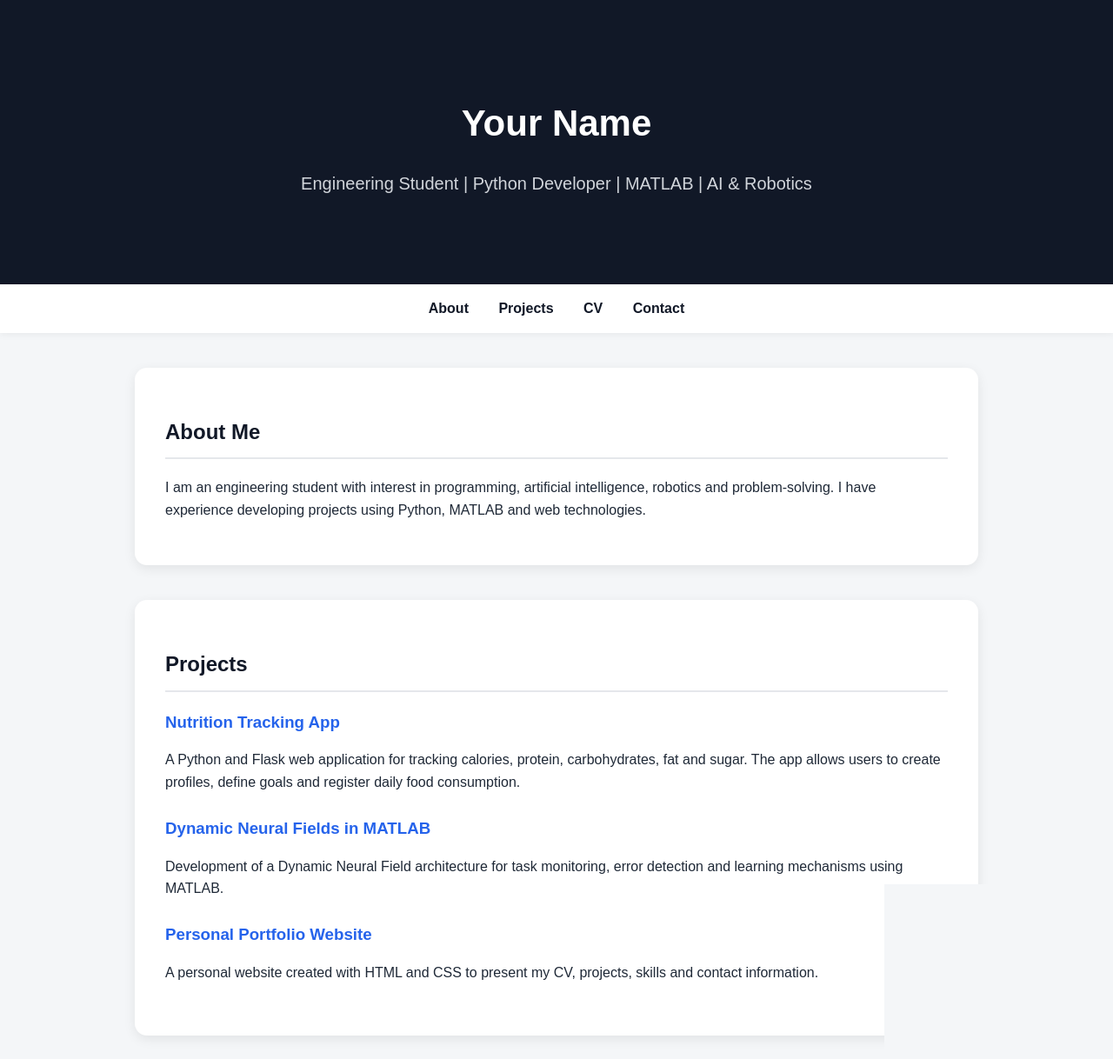
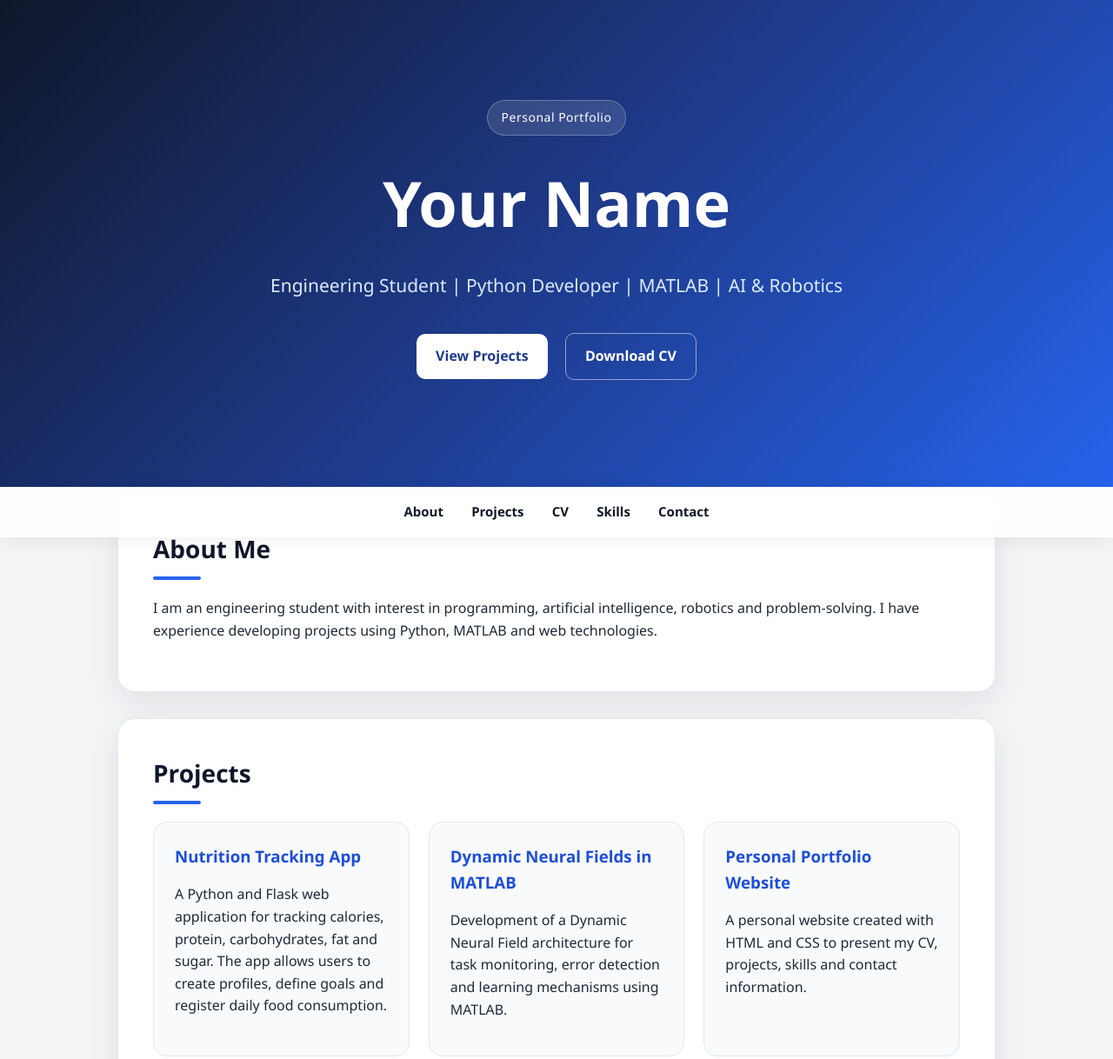
Before and after one commit to hugotorres08/hugotorres08.github.io, a plain HTML site: page index.html in a window 1280 px wide. Shown: the top 1218 px of the page at 87% size. Drawn offline with Linux system fonts and the light colour scheme.

Commit message:
Revamp portfolio layout and styling

```diff
--- a/index.html
+++ b/index.html
@@ -4,95 +4,216 @@
   <meta charset="UTF-8" />
   <meta name="viewport" content="width=device-width, initial-scale=1.0" />
   <title>Your Name | Portfolio</title>
+
   <style>
+    * {
+      box-sizing: border-box;
+      scroll-behavior: smooth;
+    }
+
     body {
       margin: 0;
-      font-family: Arial, sans-serif;
-      background: #f4f6f8;
+      font-family: "Segoe UI", Arial, sans-serif;
+      background: #f3f4f6;
       color: #1f2937;
       line-height: 1.6;
     }
 
     header {
-      background: #111827;
+      min-height: 70vh;
+      background: linear-gradient(135deg, #0f172a, #1e3a8a, #2563eb);
       color: white;
-      padding: 80px 20px;
+      display: flex;
+      align-items: center;
+      justify-content: center;
       text-align: center;
+      padding: 60px 20px;
+    }
+
+    .hero {
+      max-width: 850px;
+    }
+
+    .hero span {
+      display: inline-block;
+      background: rgba(255,255,255,0.12);
+      border: 1px solid rgba(255,255,255,0.25);
+      padding: 8px 16px;
+      border-radius: 999px;
+      margin-bottom: 20px;
+      font-size: 14px;
+      letter-spacing: 0.5px;
     }
 
     header h1 {
-      font-size: 42px;
-      margin-bottom: 10px;
+      font-size: clamp(42px, 8vw, 72px);
+      margin: 0 0 15px;
     }
 
     header p {
-      font-size: 20px;
-      color: #d1d5db;
+      font-size: 21px;
+      color: #dbeafe;
+      margin-bottom: 30px;
+    }
+
+    .hero-buttons a {
+      display: inline-block;
+      margin: 8px;
+      padding: 13px 22px;
+      border-radius: 10px;
+      text-decoration: none;
+      font-weight: 700;
+    }
+
+    .primary-btn {
+      background: white;
+      color: #1e3a8a;
+    }
+
+    .secondary-btn {
+      border: 1px solid rgba(255,255,255,0.5);
+      color: white;
     }
 
     nav {
-      background: white;
-      padding: 15px;
+      background: rgba(255,255,255,0.9);
+      backdrop-filter: blur(12px);
+      padding: 16px;
       text-align: center;
-      box-shadow: 0 2px 8px rgba(0,0,0,0.05);
+      box-shadow: 0 4px 20px rgba(0,0,0,0.06);
       position: sticky;
       top: 0;
+      z-index: 100;
     }
 
     nav a {
-      margin: 0 15px;
+      margin: 0 14px;
       text-decoration: none;
       color: #111827;
-      font-weight: bold;
+      font-weight: 700;
+      font-size: 15px;
+    }
+
+    nav a:hover {
+      color: #2563eb;
+    }
+
+    main {
+      max-width: 1050px;
+      margin: -50px auto 0;
+      padding: 0 20px;
+      position: relative;
+      z-index: 2;
     }
 
     section {
-      max-width: 900px;
-      margin: 40px auto;
       background: white;
-      padding: 35px;
-      border-radius: 14px;
-      box-shadow: 0 4px 14px rgba(0,0,0,0.08);
+      padding: 40px;
+      border-radius: 20px;
+      box-shadow: 0 12px 35px rgba(15, 23, 42, 0.08);
+      margin-bottom: 30px;
+      border: 1px solid #e5e7eb;
     }
 
     h2 {
-      color: #111827;
-      border-bottom: 2px solid #e5e7eb;
-      padding-bottom: 10px;
+      font-size: 28px;
+      color: #0f172a;
+      margin-top: 0;
+      margin-bottom: 20px;
+      position: relative;
+    }
+
+    h2::after {
+      content: "";
+      display: block;
+      width: 55px;
+      height: 4px;
+      background: #2563eb;
+      border-radius: 999px;
+      margin-top: 10px;
+    }
+
+    .projects-grid {
+      display: grid;
+      grid-template-columns: repeat(auto-fit, minmax(260px, 1fr));
+      gap: 22px;
     }
 
     .project {
-      margin-bottom: 25px;
+      padding: 24px;
+      border-radius: 16px;
+      background: #f8fafc;
+      border: 1px solid #e5e7eb;
+      transition: transform 0.2s ease, box-shadow 0.2s ease;
+    }
+
+    .project:hover {
+      transform: translateY(-5px);
+      box-shadow: 0 12px 25px rgba(37, 99, 235, 0.12);
     }
 
     .project h3 {
-      margin-bottom: 5px;
-      color: #2563eb;
+      margin-top: 0;
+      margin-bottom: 10px;
+      color: #1d4ed8;
+    }
+
+    .skills {
+      display: flex;
+      flex-wrap: wrap;
+      gap: 10px;
     }
 
     .skills span {
       display: inline-block;
-      background: #e5e7eb;
-      padding: 8px 12px;
-      margin: 6px;
-      border-radius: 20px;
+      background: #eff6ff;
+      color: #1d4ed8;
+      padding: 9px 14px;
+      border-radius: 999px;
       font-size: 14px;
+      font-weight: 700;
+      border: 1px solid #bfdbfe;
     }
 
     .button {
       display: inline-block;
-      background: #2563eb;
+      background: linear-gradient(135deg, #2563eb, #1d4ed8);
       color: white;
-      padding: 12px 18px;
-      border-radius: 8px;
+      padding: 13px 20px;
+      border-radius: 10px;
       text-decoration: none;
       margin-top: 10px;
+      font-weight: 700;
+      box-shadow: 0 8px 18px rgba(37, 99, 235, 0.25);
+    }
+
+    .button:hover {
+      transform: translateY(-2px);
+    }
+
+    #contact p {
+      margin: 10px 0;
     }
 
     footer {
       text-align: center;
-      padding: 30px;
+      padding: 35px 20px;
       color: #6b7280;
+    }
+
+    @media (max-width: 700px) {
+      nav a {
+        display: inline-block;
+        margin: 6px 8px;
+      }
+
+      section {
+        padding: 28px;
+      }
+
+      main {
+        margin-top: -30px;
+      }
     }
   </style>
 </head>
@@ -100,16 +221,27 @@
 <body>
 
   <header>
+    <div class="hero">
+      <span>Personal Portfolio</span>
       <h1>Your Name</h1>
       <p>Engineering Student | Python Developer | MATLAB | AI & Robotics</p>
+
+      <div class="hero-buttons">
+        <a class="primary-btn" href="#projects">View Projects</a>
+        <a class="secondary-btn" href="cv.pdf" target="_blank">Download CV</a>
+      </div>
+    </div>
   </header>
 
   <nav>
     <a href="#about">About</a>
     <a href="#projects">Projects</a>
     <a href="#cv">CV</a>
+    <a href="#skills">Skills</a>
     <a href="#contact">Contact</a>
   </nav>
+
+  <main>
 
     <section id="about">
       <h2>About Me</h2>
@@ -123,6 +255,7 @@
     <section id="projects">
       <h2>Projects</h2>
 
+      <div class="projects-grid">
         <div class="project">
           <h3>Nutrition Tracking App</h3>
           <p>
@@ -146,6 +279,7 @@
             A personal website created with HTML and CSS to present my CV, projects,
             skills and contact information.
           </p>
+        </div>
       </div>
     </section>
 
@@ -176,6 +310,8 @@
       <p>GitHub: https://github.com/yourusername</p>
     </section>
 
+  </main>
+
   <footer>
     <p>© 2026 Your Name. All rights reserved.</p>
   </footer>
```
Lines whose indentation alone changed are shown as unchanged.
